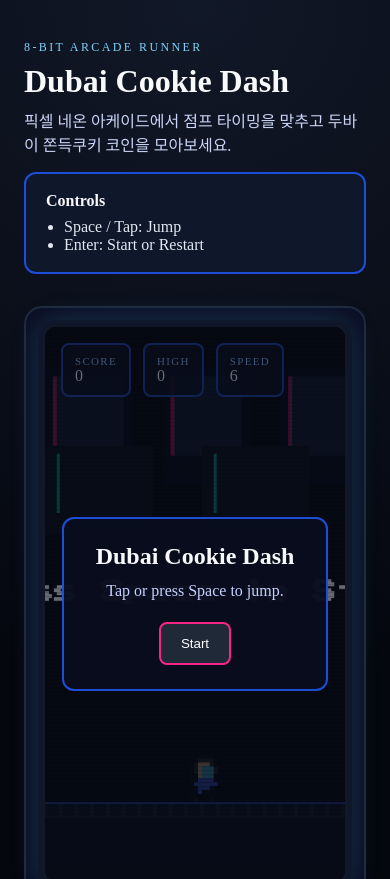
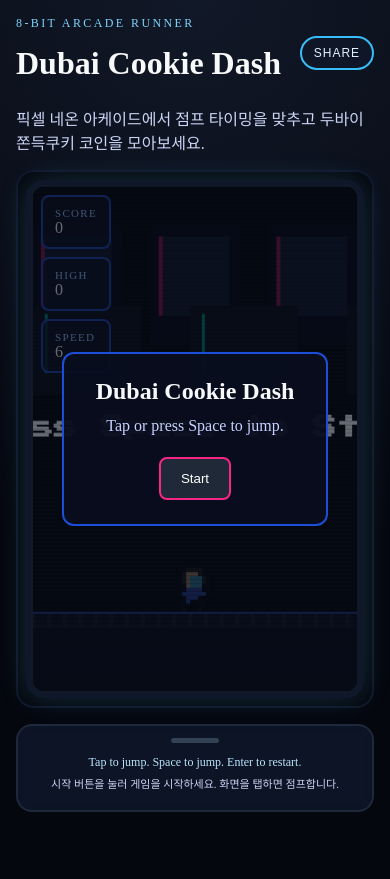
Before and after one commit to HariFatherKR/codex-game-1, a Next.js app: page / in a window 390 px wide. Shown: the top 879 px of the page. After the commit the page ends 844 px from the top, so only its background shows below. Built offline with nearby package versions, Linux system fonts and the light colour scheme.

Commit message:
Redesign mobile-first game layout

```diff
--- a/app/globals.css
+++ b/app/globals.css
@@ -1,3 +1,8 @@
+html,
+body {
+  height: 100%;
+}
+
 :root {
   color-scheme: dark;
   font-family: var(--font-pixel), 'Press Start 2P', system-ui, sans-serif;
@@ -12,30 +17,33 @@
 body {
   margin: 0;
   background: radial-gradient(circle at top, #111827 0%, #05070f 65%);
-  min-height: 100vh;
+  min-height: 100svh;
+  padding: env(safe-area-inset-top) env(safe-area-inset-right) env(safe-area-inset-bottom)
+    env(safe-area-inset-left);
+  touch-action: manipulation;
 }
 
 .page {
   max-width: 1100px;
   margin: 0 auto;
-  padding: 40px 24px 64px;
-  display: flex;
-  flex-direction: column;
-  gap: 32px;
+  padding: 20px 20px 32px;
+  display: grid;
+  grid-template-rows: auto auto minmax(0, 1fr) auto auto;
+  gap: 16px;
+  min-height: 100svh;
 }
 
-.hero {
+.top-bar {
   display: flex;
-  flex-direction: column;
+  align-items: center;
+  justify-content: space-between;
   gap: 16px;
 }
 
-@media (min-width: 900px) {
-  .hero {
-    flex-direction: row;
-    align-items: center;
-    justify-content: space-between;
-  }
+.brand {
+  display: flex;
+  flex-direction: column;
+  gap: 6px;
 }
 
 .eyebrow {
@@ -54,58 +62,49 @@
 .subtitle {
   margin: 0;
   color: #cbd5f5;
-  max-width: 480px;
+  max-width: 560px;
 }
 
-.hero-card {
-  background: #0f172a;
-  border: 2px solid #1d4ed8;
-  border-radius: 12px;
-  padding: 18px 20px;
-  min-width: 220px;
-}
-
-.hero-card p {
-  margin: 0 0 8px 0;
-  font-weight: 600;
-}
-
-.hero-card ul {
-  margin: 0;
-  padding-left: 18px;
-  color: #e2e8f0;
-}
-
-.game-section {
+.game-stage {
   border-radius: 18px;
-  background: #0b0f24;
-  padding: 16px;
-  border: 2px solid #1e293b;
+  background: #06080f;
+  padding: 12px;
+  border: 2px solid #0f172a;
+  display: flex;
+  align-items: center;
+  justify-content: center;
+  min-height: 0;
+  height: 100%;
 }
 
 .game-shell {
   position: relative;
   border-radius: 14px;
   overflow: hidden;
-  height: min(68vh, 560px);
-  min-height: 380px;
+  aspect-ratio: 16 / 9;
+  height: 100%;
+  width: auto;
+  max-width: 100%;
   outline: none;
   border: 3px solid #111827;
   box-shadow: 0 0 0 4px #0f172a, 0 0 30px rgba(76, 201, 240, 0.25);
+  background: #05070f;
+  touch-action: manipulation;
 }
 
 .game-canvas {
   width: 100%;
   height: 100%;
   display: block;
+  touch-action: manipulation;
 }
 
 .hud {
   position: absolute;
-  top: 16px;
-  left: 16px;
-  display: flex;
-  gap: 12px;
+  top: 12px;
+  left: 12px;
+  display: grid;
+  gap: 8px;
   z-index: 2;
 }
 
@@ -171,6 +170,56 @@
   background: #1f1b3a;
 }
 
+.share-button {
+  border: 2px solid #38bdf8;
+  background: rgba(15, 23, 42, 0.8);
+  color: #e0f2fe;
+  padding: 10px 16px;
+  border-radius: 999px;
+  cursor: pointer;
+  font-size: 12px;
+  letter-spacing: 0.08em;
+  text-transform: uppercase;
+}
+
+.share-button:active,
+.share-button:hover {
+  background: rgba(30, 41, 59, 0.9);
+}
+
+.bottom-sheet {
+  background: rgba(15, 23, 42, 0.85);
+  border: 2px solid #1e293b;
+  border-radius: 16px;
+  padding: 12px 16px 18px;
+  backdrop-filter: blur(6px);
+}
+
+.sheet-handle {
+  width: 48px;
+  height: 5px;
+  background: #334155;
+  border-radius: 999px;
+  margin: 0 auto 12px;
+}
+
+.sheet-content {
+  text-align: center;
+}
+
+.sheet-title {
+  margin: 0 0 6px;
+  font-size: 12px;
+  color: #bae6fd;
+}
+
+.sheet-text {
+  margin: 0;
+  font-size: 11px;
+  color: #cbd5f5;
+  line-height: 1.5;
+}
+
 .hint {
   display: block;
   margin-top: 12px;
@@ -183,3 +232,41 @@
   color: #94a3b8;
   font-size: 0.9rem;
 }
+
+@media (min-width: 900px) {
+  .page {
+    padding: 32px 32px 40px;
+    gap: 24px;
+  }
+
+  .game-stage {
+    padding: 18px;
+  }
+
+  .bottom-sheet {
+    display: none;
+  }
+}
+
+@media (max-width: 600px) {
+  .page {
+    padding: 16px;
+  }
+
+  .game-shell {
+    width: 100%;
+  }
+
+  .hud {
+    top: 8px;
+    left: 8px;
+  }
+
+  .share-button {
+    padding: 8px 12px;
+  }
+
+  .footer {
+    display: none;
+  }
+}
--- a/app/page.tsx
+++ b/app/page.tsx
@@ -1,27 +1,30 @@
 import GameCanvas from '@/components/GameCanvas';
+import ShareButton from '@/components/ShareButton';
 
 export default function HomePage() {
   return (
     <main className="page">
-      <header className="hero">
-        <div>
+      <header className="top-bar">
+        <div className="brand">
           <p className="eyebrow">8-bit Arcade Runner</p>
           <h1>Dubai Cookie Dash</h1>
-          <p className="subtitle">
-            픽셀 네온 아케이드에서 점프 타이밍을 맞추고 두바이 쫀득쿠키 코인을
-            모아보세요.
+        </div>
+        <ShareButton />
+      </header>
+      <p className="subtitle">
+        픽셀 네온 아케이드에서 점프 타이밍을 맞추고 두바이 쫀득쿠키 코인을 모아보세요.
+      </p>
+      <section className="game-stage">
+        <GameCanvas />
+      </section>
+      <section className="bottom-sheet" aria-label="모바일 안내">
+        <div className="sheet-handle" aria-hidden="true" />
+        <div className="sheet-content">
+          <p className="sheet-title">Tap to jump. Space to jump. Enter to restart.</p>
+          <p className="sheet-text">
+            시작 버튼을 눌러 게임을 시작하세요. 화면을 탭하면 점프합니다.
           </p>
         </div>
-        <div className="hero-card">
-          <p>Controls</p>
-          <ul>
-            <li>Space / Tap: Jump</li>
-            <li>Enter: Start or Restart</li>
-          </ul>
-        </div>
-      </header>
-      <section className="game-section">
-        <GameCanvas />
       </section>
       <footer className="footer">
         <p>Next.js App Router + Vercel ready.</p>
--- /dev/null
+++ b/components/ShareButton.tsx
@@ -0,0 +1,44 @@
+'use client';
+
+import { useState } from 'react';
+
+const SHARE_RESET_DELAY = 2000;
+
+export default function ShareButton() {
+  const [label, setLabel] = useState('Share');
+
+  const handleShare = async () => {
+    const url = typeof window === 'undefined' ? '' : window.location.href;
+    const payload = {
+      title: 'Dubai Cookie Dash',
+      text: 'Dubai Cookie Dash - 8-bit Arcade Runner',
+      url
+    };
+
+    try {
+      if (navigator.share) {
+        await navigator.share(payload);
+        setLabel('Shared!');
+        window.setTimeout(() => setLabel('Share'), SHARE_RESET_DELAY);
+        return;
+      }
+
+      if (navigator.clipboard?.writeText) {
+        await navigator.clipboard.writeText(url);
+        setLabel('Copied!');
+        window.setTimeout(() => setLabel('Share'), SHARE_RESET_DELAY);
+        return;
+      }
+
+      window.prompt('Copy this link', url);
+    } catch (error) {
+      console.error('Share failed', error);
+    }
+  };
+
+  return (
+    <button type="button" className="share-button" onClick={handleShare}>
+      {label}
+    </button>
+  );
+}
```
